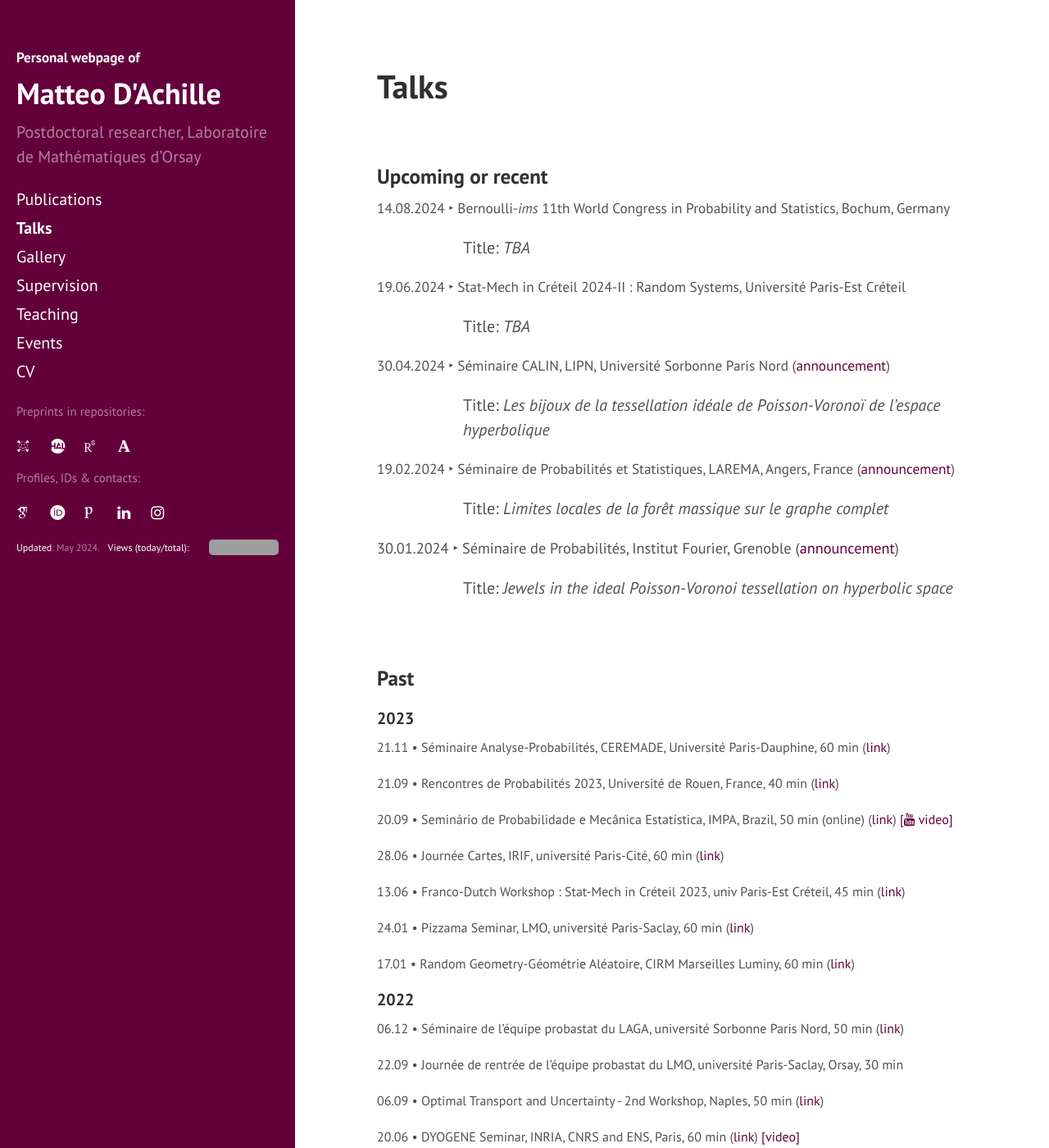
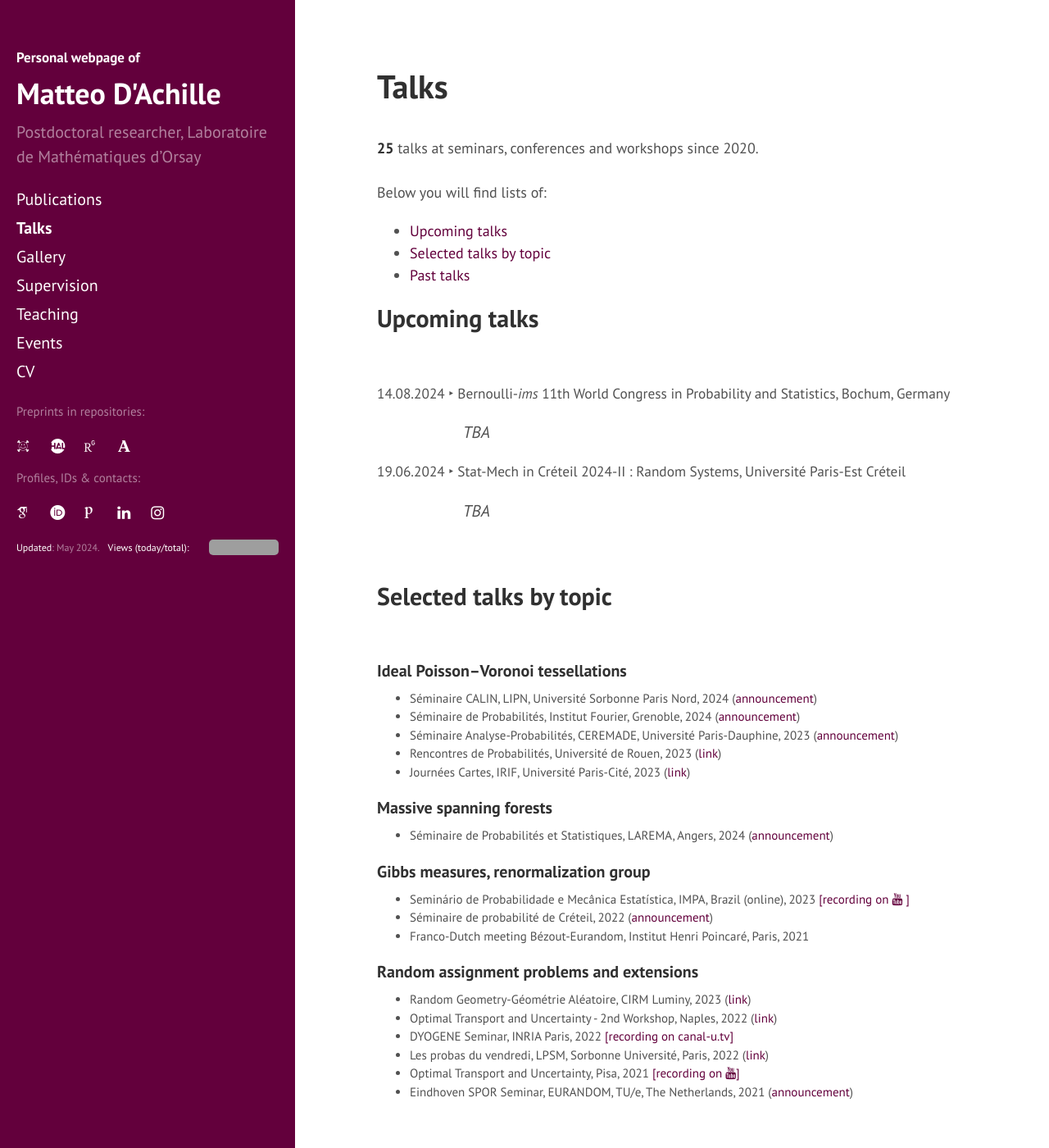
Before and after one commit to matteodachille/matteodachille.github.io, a Jekyll site: the page built from talks.md, in a window 1280 px wide and 1400 px high. Shown: the whole window at 82% size. Built offline with Jekyll 4.4.1, drawn with Linux system fonts in a browser that asks for light colours; nearby versions of some CDN libraries; some web fonts are replaced; some of the changed text lies outside the part shown; grey boxes are pictures that could not be loaded.

Commit message:
Added selected talks

```diff
--- a/talks.md
+++ b/talks.md
@@ -6,50 +6,117 @@
 
 
 <br/>
+**25** talks at seminars, conferences and workshops since 2020.<br/>
+<br/>
+Below you will find lists of:
+{: style="font-size: 18px" }
 
-### Upcoming or recent
+* TOC
+{:toc}
+{: style="font-size: 18px" }
+
+## Upcoming talks
+<br/>
 
 14.08.2024 &#x2023; Bernoulli-*ims*
 11th World Congress in Probability and Statistics, Bochum, Germany
 {: style="font-size: 17.3px" }
 
-Title: _TBA_
+ _TBA_
 {: style="margin-left: 105px; margin-bottom:20px;" }
 
 
 19.06.2024 &#x2023; Stat-Mech in Créteil 2024-II : Random Systems, Université Paris-Est Créteil
 {: style="font-size: 17.3px" }
 
-Title: _TBA_
+_TBA_
 {: style="margin-left: 105px; margin-bottom:20px;" }
 
-
-30.04.2024 &#x2023; Séminaire CALIN, LIPN, Université Sorbonne Paris Nord ([announcement](https://lipn.univ-paris13.fr/~banderier/Seminaires/resume.php?L=1639){:target="_blank"})
-{: style="font-size: 17.3px" }
-
-Title: _Les bijoux de la tessellation idéale de Poisson-Voronoï de l'espace hyperbolique_
-{: style="margin-left: 105px; margin-bottom:20px;" }
-
-
-19.02.2024 &#x2023; Séminaire de Probabilités et Statistiques, LAREMA, Angers, France ([announcement](https://math.univ-angers.fr/seminaires/seminaire-de-probabilites-et-statistiques/){:target="_blank"})
-{: style="font-size: 17.3px" }
-
-Title: _Limites locales de la forêt massique sur le graphe complet_
-{: style="margin-left: 105px; margin-bottom:20px;" }
-
-
-30.01.2024 &#x2023; Séminaire de Probabilités, Institut Fourier, Grenoble ([announcement](https://www-fourier.ujf-grenoble.fr/?q=fr/content/matteo-dachille){:target="_blank"})
-{: style="font-size: 18.3px" }
-
-Title: _Jewels in the ideal Poisson-Voronoi tessellation on hyperbolic space_
-{: style="margin-left: 105px; margin-bottom:20px;" }
 
 
 
 
 <br/>
 
-### Past
+
+## Selected talks by topic
+
+<br/>
+
+#### Ideal Poisson--Voronoi tessellations
+{: .no_toc}
+
+- Séminaire CALIN, LIPN, Université Sorbonne Paris Nord, 2024 ([announcement](https://lipn.univ-paris13.fr/~banderier/Seminaires/resume.php?L=1639){:target="_blank"})
+- Séminaire de Probabilités, Institut Fourier, Grenoble, 2024 ([announcement](https://www-fourier.ujf-grenoble.fr/?q=fr/content/matteo-dachille){:target="_blank"})
+- Séminaire Analyse-Probabilités, CEREMADE, Université Paris-Dauphine, 2023 ([announcement](https://www.ceremade.dauphine.fr/fr/actualites/detail-de-lactualite/article/seminaire-analyse-proba-matteo-dachille-mardi-21-novembre.html){:target="_blank"})
+- Rencontres de Probabilités, Université de Rouen, 2023
+([link](https://lmrs.univ-rouen.fr/fr/content/rencontres-de-probabilites-2023#:~:text=*%20conf%C3%A9rencier%20invit%C3%A9.-,Matteo%20D%27Achille){:target="_blank"})
+- Journées Cartes, IRIF, Université Paris-Cité, 2023 ([link](https://indico.in2p3.fr/event/30166/#:~:text=1h-,Depuis,-l%27astronomie%20de%20Descartes
+){:target="_blank"})
+{: style="font-size: 15px" }
+
+
+#### Massive spanning forests
+{: .no_toc}
+
+- Séminaire de Probabilités et Statistiques, LAREMA, Angers, 2024 ([announcement](https://math.univ-angers.fr/seminaires/seminaire-de-probabilites-et-statistiques/#:~:text=2024%2011H00%2D12H00%20%3A-,MATTEO){:target="_blank"})
+{: style="font-size: 15px" }
+
+#### Gibbs measures, renormalization group
+{: .no_toc}
+
+- Seminário de Probabilidade e Mecânica Estatística, IMPA, Brazil (online), 2023 [[recording on <i class="fa fa-youtube fa-align-center-1x" aria-hidden="true"></i> ]](https://www.youtube.com/watch?v=cJNJ-oxsnJs){:target="_blank"}
+- Séminaire de probabilité de Créteil, 2022 ([announcement](https://lama.u-pem.fr/evenements/seminaire/groupe_de_travail_probabilites/decimation_dans_les_modeles_dising_et_xy_a_d_2){:target="_blank"})
+- Franco-Dutch meeting Bézout-Eurandom, Institut Henri Poincaré, Paris, 2021
+{: style="font-size: 15px" }
+
+#### Random assignment problems and extensions
+{: .no_toc}
+
+- Random Geometry-Géométrie Aléatoire, CIRM Luminy, 2023 ([link](https://conferences.cirm-math.fr/3021.html#:~:text=des%20populations%20biparentales-,Matteo){:target="_blank"})
+- Optimal Transport and Uncertainty - 2nd Workshop, Naples, 2022 ([link](https://sites.google.com/view/otau2/home?authuser=0#:~:text=Sapienza%20di%20Roma-,Matteo%20D%27Achille){:target="_blank"})
+- DYOGENE Seminar, INRIA Paris, 2022 [[recording on canal-u.tv]](https://www.canal-u.tv/chaines/inria/dyogeneerc-nemo-2022-seminar-series/back-and-forth-between-the-beta-distribution-and){:target="_blank"}
+- Les probas du vendredi, LPSM, Sorbonne Université, Paris, 2022 ([link](https://www.lpsm.paris/seminaires/probasduvendredi/index#:~:text=16%2D26%20209-,Matteo%20D%27Achille,-(LAMA)%20ERAP){:target="_blank"})
+- Optimal Transport and Uncertainty, Pisa, 2021  [[recording on <i class="fa fa-youtube fa-align-center-1x" aria-hidden="true"></i>]](https://drive.google.com/file/d/10wfRI0MZS2UnDIAGcq3a9AQJT9DSQGwe/view){:target="_blank"}
+- Eindhoven SPOR Seminar, EURANDOM, TU/e, The Netherlands, 2021 ([announcement](https://www.eurandom.tue.nl/event/einidhoven-spor-seminar/){:target="_blank"})
+{: style="font-size: 15px" }
+<br/>
+
+## Past talks
+
+(full list)
+{: style="font-size: 15px; margin-left: 0px" }
+
+
+#### 2024
+{: .no_toc}
+
+
+
+30.04 &#x2022; Séminaire CALIN, LIPN, Université Sorbonne Paris Nord ([announcement](https://lipn.univ-paris13.fr/~banderier/Seminaires/resume.php?L=1639){:target="_blank"})
+{: style="font-size: 16px" }
+<!--
+_Les bijoux de la tessellation idéale de Poisson-Voronoï de l'espace hyperbolique_
+{: style="margin-left: 105px; margin-bottom:20px;" }
+-->
+
+19.02 &#x2022; Séminaire de Probabilités et Statistiques, LAREMA, Angers, France ([announcement](https://math.univ-angers.fr/seminaires/seminaire-de-probabilites-et-statistiques/){:target="_blank"})
+{: style="font-size: 16px" }
+
+<!--
+_Limites locales de la forêt massique sur le graphe complet_
+{: style="margin-left: 105px; margin-bottom:20px;" }
+-->
+
+30.01 &#x2022; Séminaire de Probabilités, Institut Fourier, Grenoble ([announcement](https://www-fourier.ujf-grenoble.fr/?q=fr/content/matteo-dachille){:target="_blank"})
+{: style="font-size: 16px" }
+
+<!--
+_Jewels in the ideal Poisson-Voronoi tessellation on hyperbolic space_
+{: style="margin-left: 105px; margin-bottom:20px;" }
+-->
+
+
 
 
 #### 2023
```
Also changed, not shown: activities.md (+10 -3 lines).
